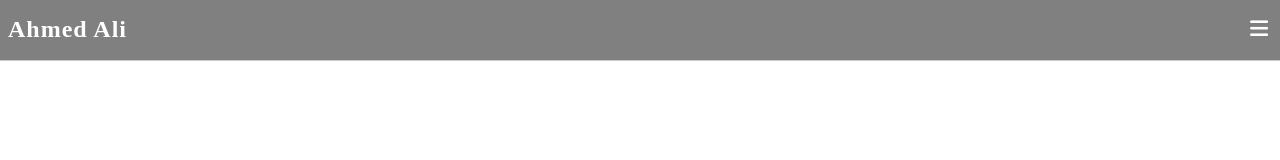
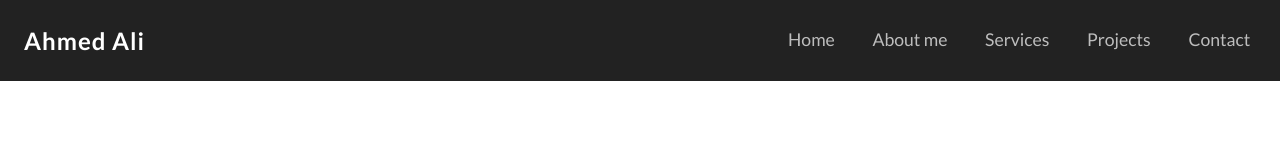
Before and after one commit to ahmed-jtt745/Portfolio, a plain HTML site: page index.html in a window 1280 px wide. Drawn offline with Linux system fonts and the light colour scheme.

Commit message:
Deskstop Nav Setup

```diff
--- a/style.css
+++ b/style.css
@@ -1,11 +1,13 @@
+@import url('https://fonts.googleapis.com/css2?family=Lato:ital,wght@0,100;0,300;0,400;0,700;0,900;1,100;1,300;1,400;1,700;1,900&display=swap');
 *{
     margin: 0;
     padding: 0;
+    font-family: "Lato", sans-serif;
 }
 :root{
-    --main-color: black;
-    --sec-color: grey;
-    --accent-color: orange;
+    --main-color: #151515;
+    --sec-color: #222222;
+    --accent-color: #FF650D;
     --text-color: #fff;
 }
 img{
@@ -16,6 +18,9 @@ a{
     text-decoration: none;
 }
 .navigation{
+    position: sticky;
+    top: 0;
+    width: 100%;
     box-sizing: border-box;
     padding: 1rem 0.5rem;
     display: flex;
@@ -29,6 +34,8 @@ a{
     color: var(--text-color);
 }
 .navigation .head h1{
+    box-sizing: border-box;
+    padding: 0 1rem;
     font-size: 1.5rem;
     font-weight: 600;
     letter-spacing: 1px;
@@ -55,8 +62,9 @@ a{
     box-sizing: border-box;
     padding: 0.8rem 0;
     z-index: -1;
-    gap: 8px;
+    gap: 1rem;
     transition: 0.5s ease-out;
+    opacity: 0;
 }
 .navigation .links a{
     color: var(--text-color);
@@ -67,7 +75,49 @@ a{
 }
 .navigation .links.show{
     transform: translateY(0);
+    opacity: 1;
 }
 .navigation .links .hide{
     transform: translateY(-100%);
 }
+
+@media(width > 768px){
+    .navigation .head{
+        width: 60%;
+    }
+    .head i{
+        display: none;
+    }
+    .navigation .links{
+        opacity: 1;
+        transform: none;
+        flex-direction: row;
+        position: static;
+        justify-content: space-evenly;
+        z-index: 10;
+        width: 40%;
+        background-color: transparent !important;
+    }
+    .navigation .links a{
+        font-size: 1.1rem;
+        border-bottom: 2px solid transparent;
+        opacity: 0.7;
+        transition: all 0.2s ease 0s;
+        position: relative;
+    }
+    .navigation .links a::before{
+        content: '';
+        height: 100%;
+        position: absolute;
+        width: 0;
+        border-bottom: 2px solid var(--accent-color);
+        transition: 0.3s ease;
+    }
+    .navigation .links a:hover{
+        opacity: 1;
+        color: var(--text-color);
+    }
+    .navigation .links a:hover::before{
+        width: 100%;
+    }
+}
```
